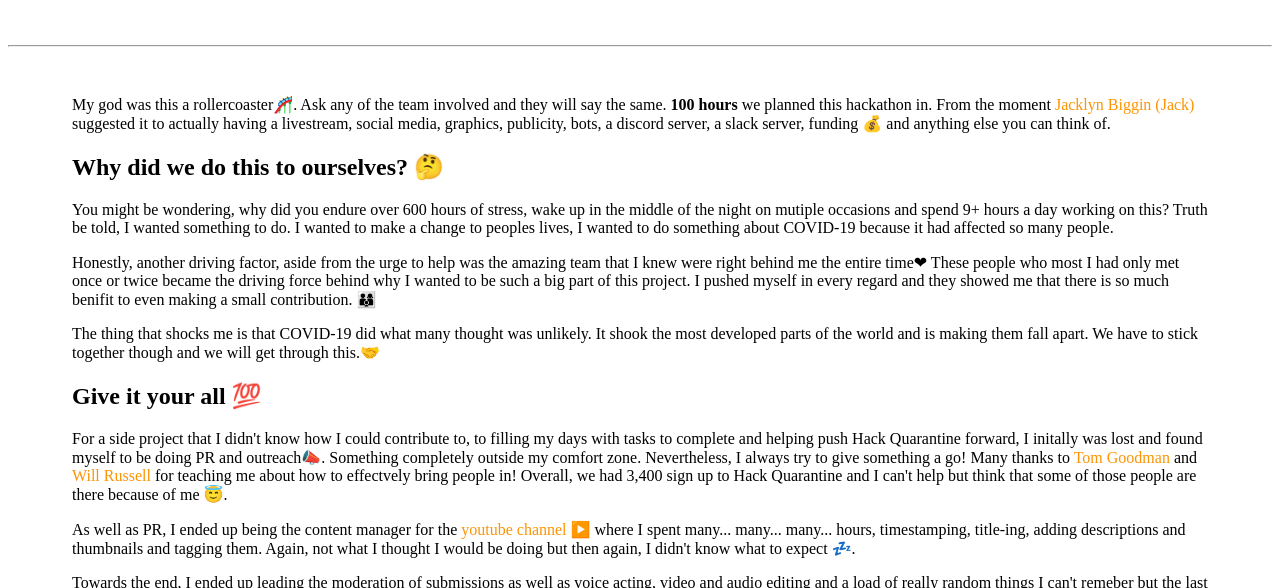
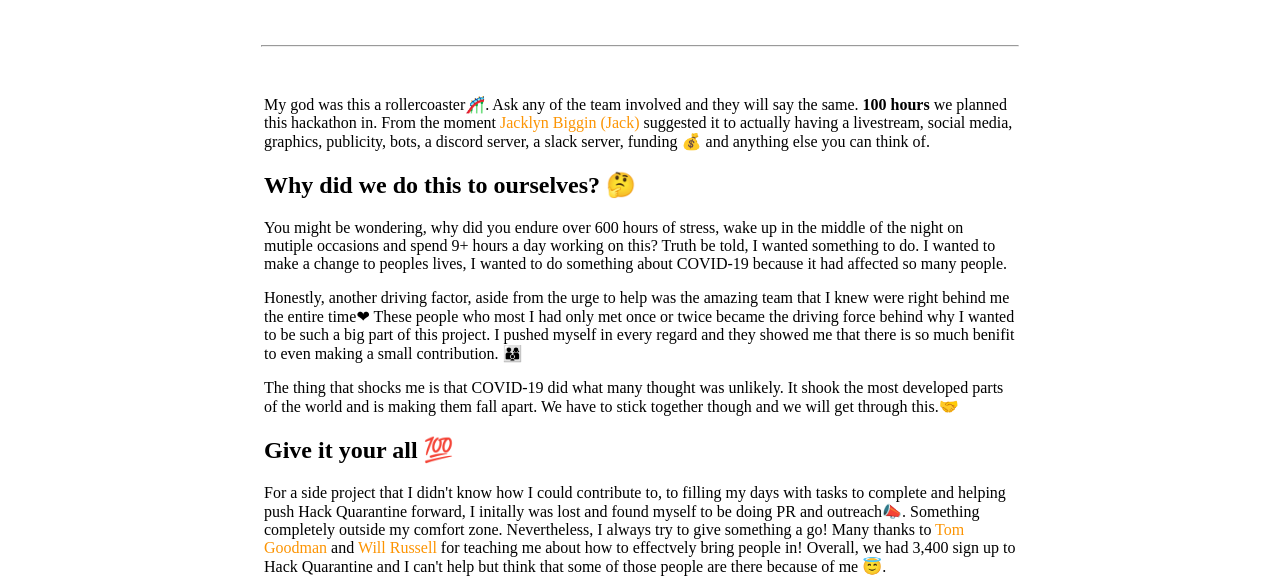
Before and after one commit to tomMisson/blogJS, a Gatsby site: page /hack-quarantine/ in a window 1280 px wide. Shown: the part 212-800 px from the top of the page. Built offline with nearby package versions, Linux system fonts and the light colour scheme; Gatsby itself is replaced by a stand-in of ours.

Commit message:
Type post content for 21:9 monitors

```diff
--- a/src/components/posts.js
+++ b/src/components/posts.js
@@ -35,8 +35,6 @@
     postDate = Date.UTC(splitDate[0],parseInt(splitDate[2])-1+"", splitDate[4],splitDate[6],splitDate[8])
 
     var diff = currentDate - postDate;
-
-    while(diff>0)
 
     // //Exact
     var secondsDiff = Math.round(diff/1000);
--- a/src/components/styles.css
+++ b/src/components/styles.css
@@ -143,4 +143,8 @@
     .social-item{
         margin: 3rem 20px;
     }
+
+    .blog-post-content{
+        margin: auto 20vw;
+    }
 }
--- a/src/templates/post.js
+++ b/src/templates/post.js
@@ -17,10 +17,8 @@
         <div className="sub-header">
           <h1>{frontmatter.title}</h1>
           <p className="desc">{frontmatter.desc}<small className="desc">  -  {frontmatter.date}</small></p>
+          <hr/>
         </div>
-
-        <hr/>
-
         <div
             className="blog-post-content"
             dangerouslySetInnerHTML={{ __html: html }}
```
